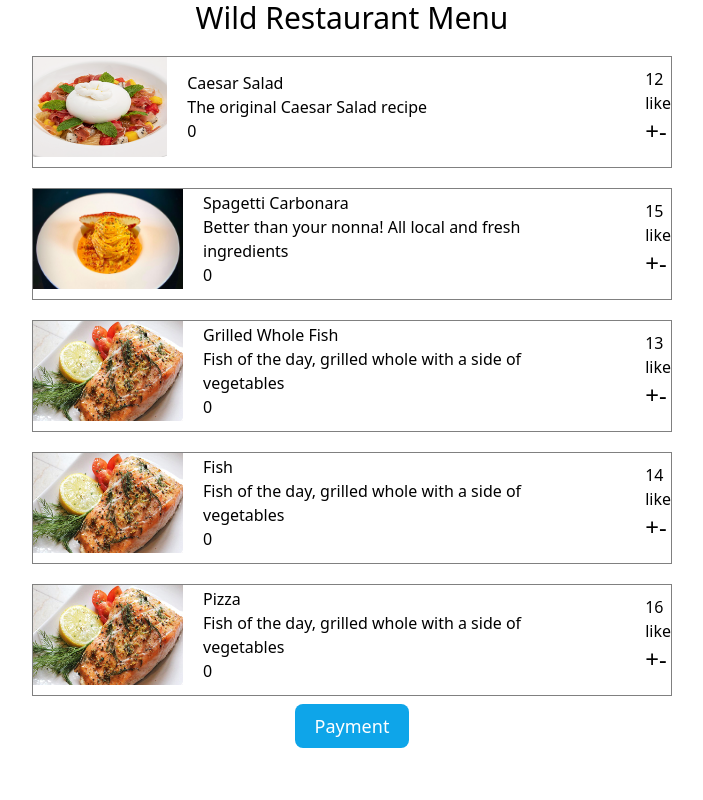
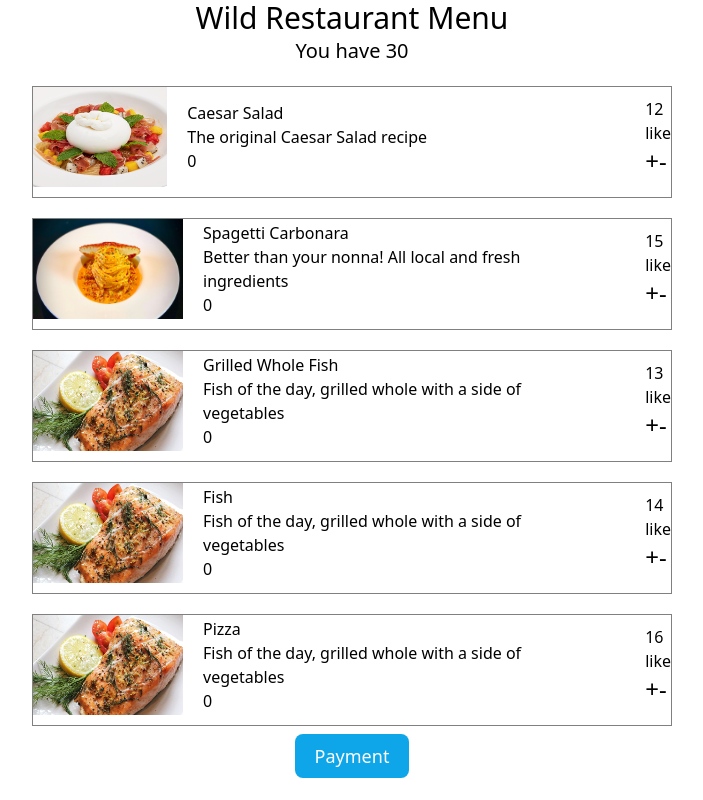
Before and after one commit to ducmannh/vti-class, a React (Vite) app: page / in a window 1280 px wide. Shown: the whole page, without its empty margins (288-991 px from the left). Built offline with nearby package versions, Linux system fonts and the light colour scheme.

Commit message:
useEffect

```diff
--- a/src/components/Restaurant/Restaurant.tsx
+++ b/src/components/Restaurant/Restaurant.tsx
@@ -50,21 +50,13 @@ export default function Restaurant() {
   const [money, setMoney] = useState(30);
   const { show, setShow } = useContext(RestaurantDataContext);
 
-  const handleAddMenu: any = (price: number, love: boolean) => {
-    if (love) {
-      setTotalPrice(totalPrice - price);
-    } else {
-      setTotalPrice(totalPrice + price);
-    }
-  };
-
-  // BẤM LIKE ĐỂ xEM SỰ THAY ĐỔI CỦA GIÁ
-  // useEffect(() => {
-  //   setMoney(30 - totalPrice);
-  //   if (totalPrice > 30) {
-  //     alert("you don't have enough money");
+  // const handleAddMenu: any = (price: number, love: boolean) => {
+  //   if (love) {
+  //     setTotalPrice(totalPrice - price);
+  //   } else {
+  //     setTotalPrice(totalPrice + price);
   //   }
-  // }, [totalPrice]);
+  // };
 
   const handleAdd = (
     id: number,
@@ -170,9 +162,9 @@ export default function Restaurant() {
       </h1>
       {show === true && (
         <div>
-          {/* <h1 style={{ textAlign: "center", fontSize: "20px" }}>
+          <h1 style={{ textAlign: "center", fontSize: "20px" }}>
             You have {money}
-          </h1> */}
+          </h1>
           {menuData.map((item, index) => {
             return (
               <RestaurantMenu
@@ -183,9 +175,12 @@ export default function Restaurant() {
                 price={item.price}
                 imageValue={item.imageValue}
                 like={item.like}
-                handleAddMenu={handleAddMenu}
+                // handleAddMenu={handleAddMenu}
                 handleAdd={handleAdd}
                 handleMinus={handleMinus}
+                money={money}
+                totalPrice={totalPrice}
+                setMoney={setMoney}
               />
             );
           })}
--- a/src/components/Restaurant/RestaurantMenu.tsx
+++ b/src/components/Restaurant/RestaurantMenu.tsx
@@ -1,5 +1,5 @@
 import "../../App.css";
-import {  useState, useEffect } from "react";
+import { useState, useEffect } from "react";
 
 interface Menu {
   id: number;
@@ -8,9 +8,12 @@ interface Menu {
   price: number;
   imageValue: string;
   like: string;
-  handleAddMenu: any;
+  // handleAddMenu: any;
   handleAdd: any;
   handleMinus: any;
+  money: number;
+  totalPrice: number;
+  setMoney: any;
 }
 
 export default function RestaurantMenu({
@@ -20,19 +23,23 @@ export default function RestaurantMenu({
   price,
   imageValue,
   like,
-  handleAddMenu,
+  // handleAddMenu,
   handleAdd,
   handleMinus,
+  money,
+  totalPrice,
+  setMoney,
 }: Menu) {
   const [love, setLove] = useState(false);
   const [quantity, setQuantity] = useState(0);
-
+  const [showAdd, setShowAdd] = useState(true);
   const handleClick = () => {
     setLove(!love);
-    handleAddMenu(price, love);
+    // handleAddMenu(price, love);
   };
 
   const handleAddQuantity = () => {
+    if (price > money) alert("You don't have enough money");
     setQuantity(quantity + 1);
     handleAdd(id, nameValue, price, quantity);
   };
@@ -43,6 +50,16 @@ export default function RestaurantMenu({
       handleMinus(id, nameValue, price, quantity);
     }
   };
+
+  useEffect(() => {
+    const newMoney = 30 - totalPrice;
+    if (newMoney < 0) {
+      setShowAdd(false);
+    } else {
+      setMoney(newMoney);
+      setShowAdd(true);
+    }
+  }, [totalPrice]);
 
   return (
     <div className="div0">
@@ -58,9 +75,11 @@ export default function RestaurantMenu({
           <p onClick={handleClick} className={`love ${love ? "active" : ""}`}>
             {like}
           </p>
-          <span onClick={handleAddQuantity} className="text-2xl">
-            +
-          </span>
+          {showAdd && (
+            <span onClick={handleAddQuantity} className="text-2xl">
+              +
+            </span>
+          )}
           <span onClick={handleMinusQuantity} className="text-2xl">
             -
           </span>
```
